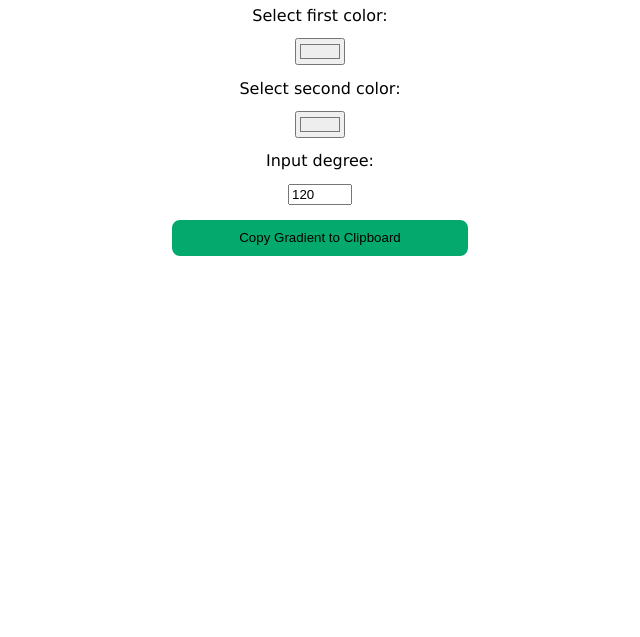
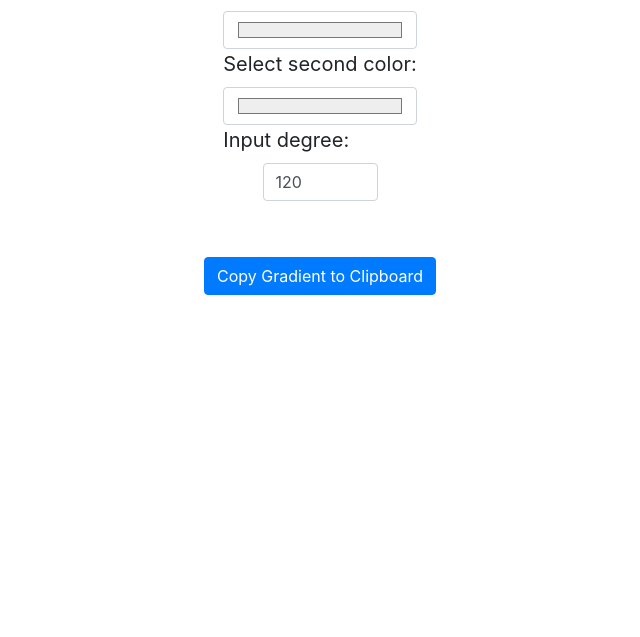
Before and after one commit to s-jez/Gradient_Generator, a plain HTML site: page index.html in a window 1280 px wide. Shown: the part 163-800 px from the top of the page, without its empty margins (320-960 px from the left). Drawn offline with nearby package versions, Linux system fonts and the light colour scheme.

Commit message:
add bootstrap

```diff
--- a/index.html
+++ b/index.html
@@ -6,25 +6,48 @@
     <meta name="viewport" content="width=device-width, initial-scale=1.0" />
     <title>Gradient Generator</title>
     <link rel="stylesheet" href="styles.css" />
+    <!-- Bootstrap CDN-->
+    <link
+      rel="stylesheet"
+      href="https://cdn.jsdelivr.net/npm/bootstrap@4.3.1/dist/css/bootstrap.min.css"
+      integrity="sha384-ggOyR0iXCbMQv3Xipma34MD+dH/1fQ784/j6cY/iJTQUOhcWr7x9JvoRxT2MZw1T"
+      crossorigin="anonymous"
+    />
   </head>
   <body>
     <div class="container">
       <h1>Gradient Generator</h1>
+      <div class="mx-sm-3">
         <label for="color-1">Select first color:</label>
-      <input type="color" id="color-1" class="color" value="#eeeeee" />
+        <input
+          type="color"
+          id="color-1"
+          class="form-control form-control-color color"
+          value="#eeeeee"
+        />
         <label for="color-2">Select second color:</label>
-      <input type="color" id="color-2" class="color" value="#eeeeee" />
+        <input
+          type="color"
+          id="color-2"
+          class="form-control form-control-color color"
+          value="#eeeeee"
+        />
         <label for="degress">Input degree:</label>
+      </div>
+      <div class="mx-sm-3 mb-2">
         <input
           type="number"
           min="1"
           value="120"
           max="360"
           id="degrees"
-        class="degree"
+          class="degree form-control"
         />
+      </div>
       <div class="slider-content"></div>
-      <button class="btn-copy">Copy Gradient to Clipboard</button>
+      <button class="btn btn-primary m-5 btn-copy">
+        Copy Gradient to Clipboard
+      </button>
     </div>
     <script src="./app.js"></script>
   </body>
--- a/styles.css
+++ b/styles.css
@@ -1,8 +1,6 @@
 body {
   background-size: cover;
-  background-size: cover;
   background-repeat: no-repeat;
-  font-family:Verdana, Geneva, Tahoma, sans-serif
 }
 
 .container {
@@ -11,13 +9,9 @@ body {
   flex-direction: column;
   padding: 5em;
 }
+label {
+  font-size: 1.25em;
+}
 input {
   margin: 1em;
 }
-.btn-copy {
-  width: 300px;
-  height: 40px;
-  background: #04AA6D;
-  border: 2px solid #fff;
-  border-radius: 10px;
-}
```
Lines whose indentation alone changed are shown as unchanged.
